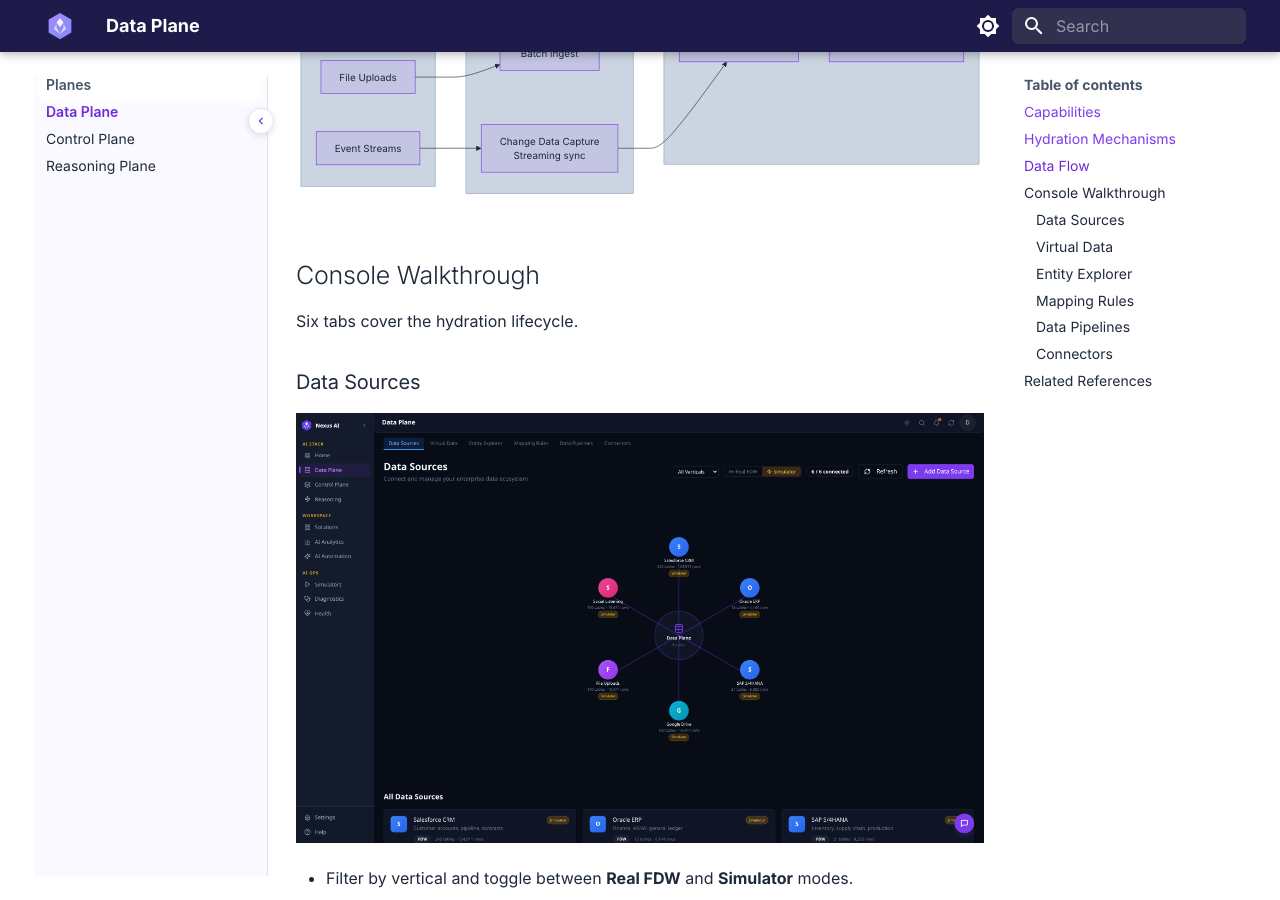
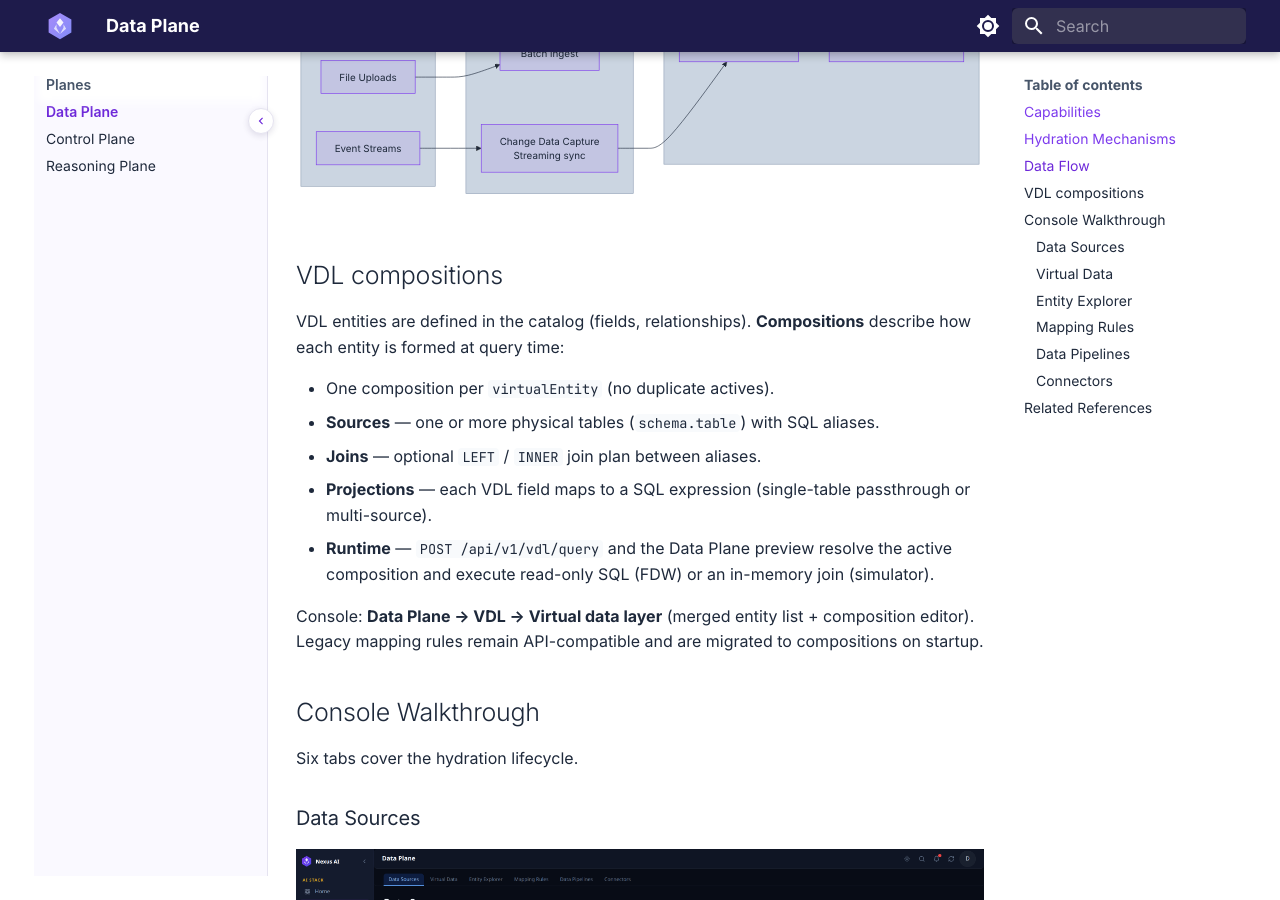
Before and after one commit to nexusdataai/nexus-docs, an MkDocs documentation site: the page built from docs/planes/data-plane.md, in a window 1280 px wide and 900 px high, scrolled down 1424 px. Built offline with MkDocs 1.6.1 and Material for MkDocs 9.7.7, drawn with Linux system fonts in a browser that asks for light colours; some web fonts are replaced; the version menu is left out.

Commit message:
Document VDL compositions on the Data Plane and telco mapping architecture.
Co-authored-by: Cursor <cursoragent@cursor.com>

````diff
--- a/docs/planes/data-plane.md
+++ b/docs/planes/data-plane.md
@@ -54,6 +54,18 @@ graph LR
     VDL --> DS
 ```
 
+## VDL compositions
+
+VDL entities are defined in the catalog (fields, relationships). **Compositions** describe how each entity is formed at query time:
+
+- One composition per `virtualEntity` (no duplicate actives).
+- **Sources** — one or more physical tables (`schema.table`) with SQL aliases.
+- **Joins** — optional `LEFT` / `INNER` join plan between aliases.
+- **Projections** — each VDL field maps to a SQL expression (single-table passthrough or multi-source).
+- **Runtime** — `POST /api/v1/vdl/query` and the Data Plane preview resolve the active composition and execute read-only SQL (FDW) or an in-memory join (simulator).
+
+Console: **Data Plane → VDL → Virtual data layer** (merged entity list + composition editor). Legacy mapping rules remain API-compatible and are migrated to compositions on startup.
+
 ## Console Walkthrough
 
 Six tabs cover the hydration lifecycle.
````
Also changed, not shown: docs/app-catalogue/telco/ontology/mapping-architecture.md (+2 -0 lines).
